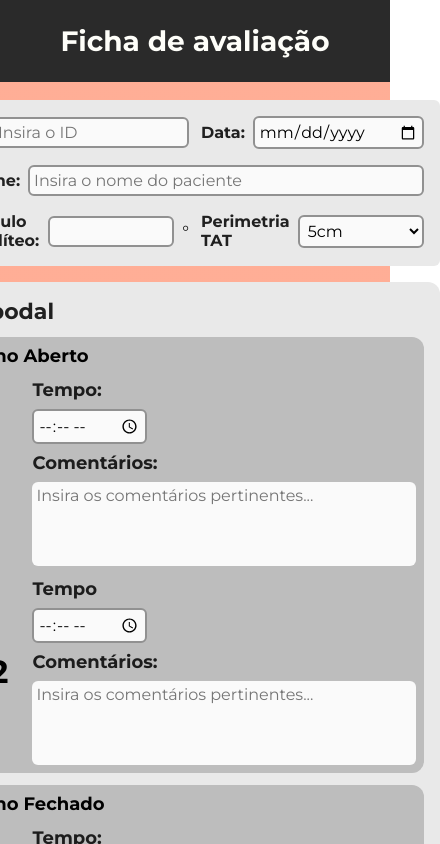
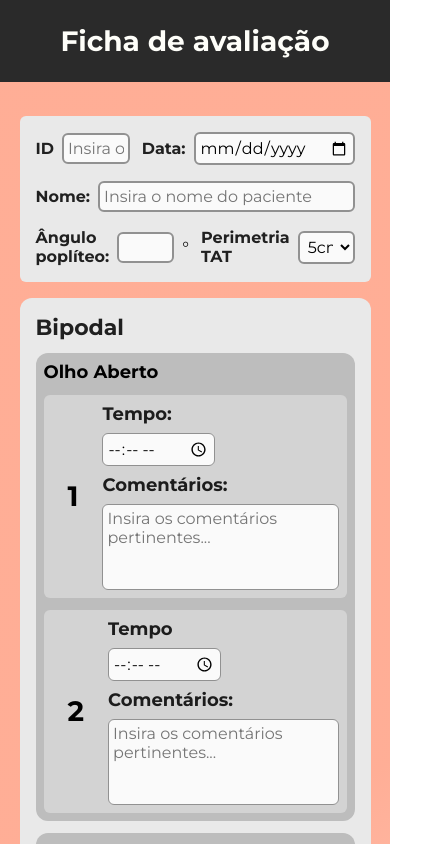
Before and after one commit to MatheusFonseca849/fisio-app, a React (Vite) app: page / in a window 390 px wide. Shown: the top 844 px of the page, 440 px wide, since content can reach past the window. Built offline with nearby package versions, Linux system fonts and the light colour scheme.

Commit message:
update: improved design responsiveness

```diff
--- a/package.json
+++ b/package.json
@@ -22,6 +22,6 @@
     "eslint-plugin-react": "^7.34.1",
     "eslint-plugin-react-hooks": "^4.6.0",
     "eslint-plugin-react-refresh": "^0.4.6",
-    "vite": "^5.2.0"
+    "vite": "^5.2.3"
   }
 }
--- a/src/components/EvaluationSheet/evaluationSheet.js
+++ b/src/components/EvaluationSheet/evaluationSheet.js
@@ -6,6 +6,9 @@ const StyledEvaluationSheet = styled.form`
     flex-direction: column;
     gap: var(--gap-default);
     background-color: transparent;
+    width: fit-content;
+    max-width: 90%;
+    padding: 16px 0;
 
 `
 
--- a/src/components/EvaluationSheet/index.jsx
+++ b/src/components/EvaluationSheet/index.jsx
@@ -4,6 +4,7 @@ import FormField from "../FormField/index.jsx"
 import StyledEvaluationSheet from "./evaluationSheet.js";
 import FormSubfield from "../FormSubfield/index.jsx";
 import InputContainer from "../InputContainer/index.jsx";
+import SubmitButton from "../SubmitButton/index.jsx";
 
 const EvaluationSheet = () => {
 
@@ -152,6 +153,8 @@ const EvaluationSheet = () => {
 
             </ExamContainer>
 
+            <SubmitButton>Registrar Formulário</SubmitButton>
+
         </StyledEvaluationSheet>
 
 
--- a/src/components/FormSubfield/formSubfield.js
+++ b/src/components/FormSubfield/formSubfield.js
@@ -6,12 +6,16 @@ const StyledFormSubfield = styled.div`
     justify-content: space-between;
     align-items: center;
     gap: 8px;
+    background-color: var(--color-grey-800);
+    padding: var(--padding-medium);
+    border-radius: var(--radius-default);
 
     h4{
 
         font-size: var(--font-size-0);
         font-weight: var(--font-weight-1);
         padding: 16px;
+        text-align: center;
 
     }
 
--- a/src/components/Header/header.js
+++ b/src/components/Header/header.js
@@ -2,11 +2,10 @@ import { styled } from "styled-components";
 
 const StyledHeader = styled.header`
 
-    display: flex;
-    justify-content: center;
+    text-align: center;
     background-color: var(--color-grey-200);
-    width: 100vw;
-    padding: 24px 0;
+    width: 100%;
+    padding: var(--padding-header);
     margin-bottom: var(--margin-header-bottom);
     color: var(--color-fixed-white);
 
@@ -25,7 +24,7 @@ const StyledHeader = styled.header`
 
     h1{
 
-        font-size: 28px;
+        font-size: var(--font-size-0);
         font-weight: 700;
 
     }
--- a/src/components/InputContainer/inputContainer.js
+++ b/src/components/InputContainer/inputContainer.js
@@ -16,18 +16,19 @@ const StyledInputContainer = styled.div`
     }
 
     textarea{
-
+        width: 100%;
         resize: none;
         padding: var(--padding-small);
         border-radius: var(--radius-default);
         background-color: var(--color-grey-950);
+        border: var(--border-thickness-default) solid var(--color-grey-500);
 
     }
 
     input{
 
         padding: var(--padding-small);
-        border: 2px solid var(--color-grey-500);
+        border: var(--border-thickness-default) solid var(--color-grey-500);
         border-radius: var(--radius-default);
         background-color: var(--color-grey-950);
         width: 100%;
--- /dev/null
+++ b/src/components/SubmitButton/index.jsx
@@ -0,0 +1,13 @@
+import StyledSubmitButton from "./submitButton"
+
+const SubmitButton = ({children}) => {
+
+    return(
+
+        <StyledSubmitButton>{children}</StyledSubmitButton>
+
+    )
+
+}
+
+export default SubmitButton
--- /dev/null
+++ b/src/components/SubmitButton/submitButton.js
@@ -0,0 +1,17 @@
+import { styled } from "styled-components";
+
+const StyledSubmitButton = styled.button`
+
+    text-align: center;
+    padding: var(--padding-submit-btn);
+    width: 100%;
+    font-size: var(--font-size-3);
+    font-weight: var(--font-weight-1);
+    background-color: var(--color-primary);
+    color: var(--color-grey-950);
+    border-radius: var(--radius-btn);
+
+
+`
+
+export default StyledSubmitButton
--- a/src/styles/globalRoot.js
+++ b/src/styles/globalRoot.js
@@ -22,18 +22,25 @@ const GlobalRoot = createGlobalStyle`
         --gap-default: 16px;
         --gap-small: 8px;
 
+        --border-thickness-default: 1px;
+
         --radius-default: 6px;
         --radius-form-container: 12px;
+        --radius-btn: 4px;
 
+        --padding-header: 24px 0;
         --padding-default-mobile: 8px;
+        --padding-form-vertical: 16px 0;
         --padding-default: 16px;
+        --padding-medium: 8px;
         --padding-small: 4px;
+        --padding-submit-btn: 8px 0;
 
         --margin-main-mobile: 12px;
         --margin-main-desktop: 32px;
         --margin-header-bottom: 18px;
 
-        --font-size-0: 2rem; /* 28px */
+        --font-size-0: 1.75rem; /* 28px */
         --font-size-1: 1.625rem; /* 26px */
         --font-size-2: 1.375rem; /* 22px */
         --font-size-3: 1.125rem; /* 18px */
--- a/src/styles/reset.js
+++ b/src/styles/reset.js
@@ -38,7 +38,6 @@ p {
 
 main{
 
-    padding: 0 12px;
     background: linear-gradient(150deg, rgba(255,78,26,0.45702030812324934) 23%, rgba(255,255,255,1) 54%);
     display: flex;
     flex-direction: column;
```
Also changed, not shown: 2 other files (tests, documents, lock files or other folders).
